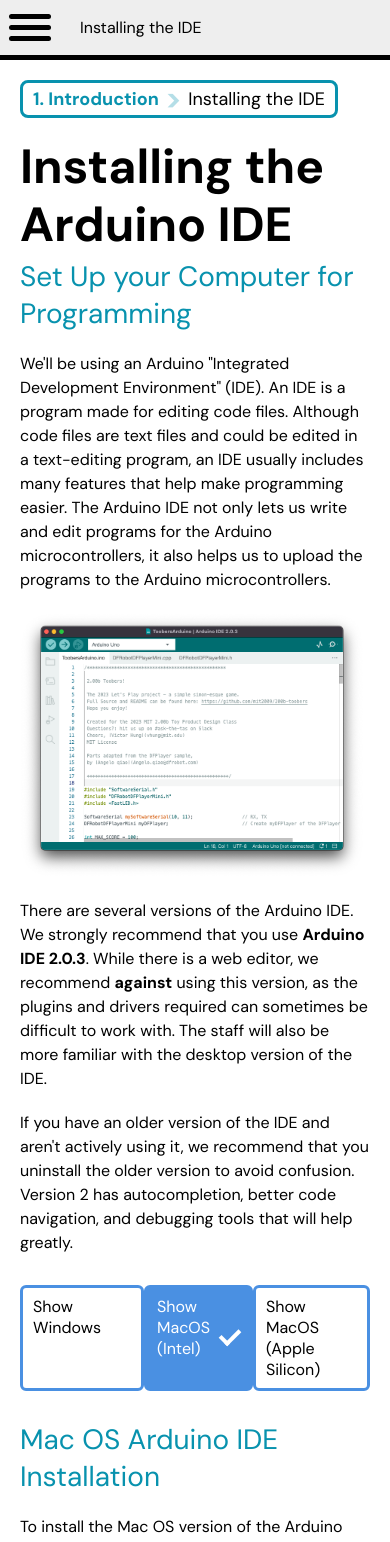
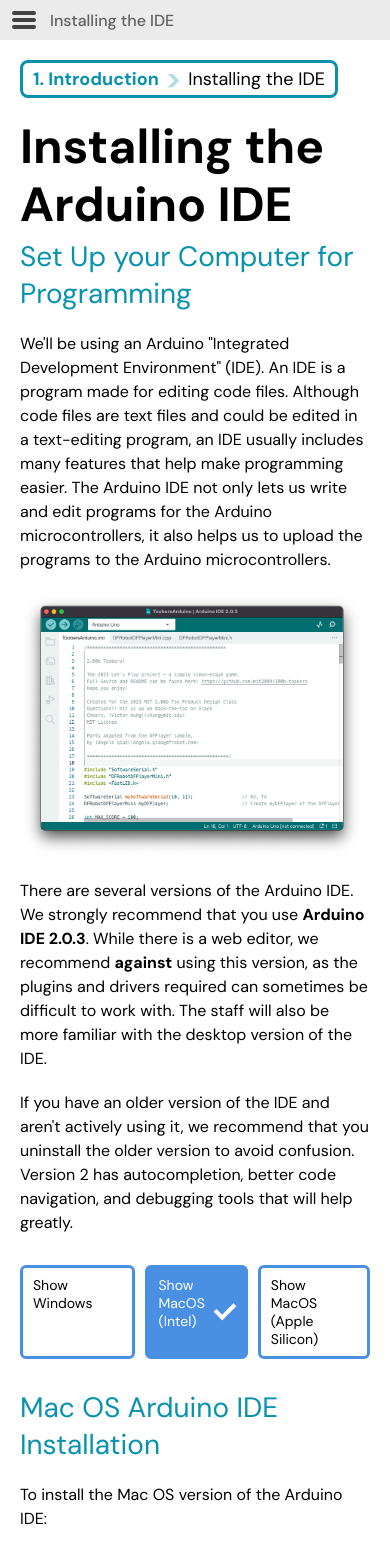
Before and after one commit to mit2009/200b-electronics-library, a Next.js app: page /toobers/intro/install in a window 390 px wide. Shown: the top 1542 px of the page. Built offline with nearby package versions, Linux system fonts and the light colour scheme.

Commit message:
feat: mobile updates

```diff
--- a/components/Sidebar/Sidebar.module.scss
+++ b/components/Sidebar/Sidebar.module.scss
@@ -182,7 +182,7 @@
 
 @media (max-width: variables.$media-max-width) {
   .sidebar {
-    --top-height: 60px;
+    --top-height: 40px;
     z-index: 100;
   }
 
@@ -191,12 +191,10 @@
     align-items: center;
     grid-column: 1 / 3;
 
-    gap: 20px;
+    gap: 10px;
 
     height: var(--top-height);
-    border-bottom: 5px solid black;
-
-    background-color: #eee;
+    background-color: var(--grey2);
   }
 
   .hamburgerContainer {
@@ -214,11 +212,11 @@
   .hamburger {
     --transition-duration: 150ms;
     --burger-slice-height: calc(var(--top-height) / 11);
-    --burger-width-percentage: 0.7;
+    --burger-width-percentage: 0.6;
     height: var(--burger-slice-height);
     width: calc(var(--top-height) * var(--burger-width-percentage));
 
-    margin: 0 calc(var(--top-height) * (1 - var(--burger-width-percentage)) / 2);
+    margin: 0 calc(var(--top-height) * (1 - var(--burger-width-percentage)) / 2 + 4px);
 
     position: relative;
     transition: height 1ms var(--transition-duration);
@@ -228,7 +226,8 @@
   .hamburger::before,
   .hamburger::after {
     border-radius: var(--top-height);
-    background-color: black;
+    background-color: var(--grey8);
+    transform-origin: center center;
   }
 
   .hamburger::before,
@@ -250,6 +249,12 @@
     top: 200%;
   }
 
+  .pageName {
+    font-size: 16px;
+    font-weight: 500;
+    color: var(--grey7);
+  }
+
   input[type='checkbox']:checked ~ .hamburger {
     height: 0;
 
@@ -259,11 +264,11 @@
       transition: top var(--transition-duration), transform var(--transition-duration) var(--transition-duration);
     }
     &::before {
-      transform: rotate(45deg);
+      transform: translate(0, -1px) rotate(45deg);
     }
 
     &::after {
-      transform: rotate(-45deg);
+      transform: translate(0, -1px) rotate(-45deg);
     }
   }
 
@@ -305,7 +310,7 @@
     }
 
     & + .navButton {
-      margin-left: 30px;
+      margin-left: 10px;
     }
   }
 
--- a/components/Sidebar/index.tsx
+++ b/components/Sidebar/index.tsx
@@ -337,7 +337,7 @@
             <div className={styles.hamburger} />
           </div>
         </label>
-        <div>{currentPageName}</div>
+        <div className={styles.pageName}>{currentPageName}</div>
       </div>
       <div className={cx(styles.sidebarContainer, { [styles.hidden]: !isOpen })}>
         <div className={styles.iconContainer}>
--- a/pages/toobers/intro/Toggle.module.scss
+++ b/pages/toobers/intro/Toggle.module.scss
@@ -4,7 +4,7 @@
   max-width: 800px;
   display: flex;
   justify-content: space-evenly;
-
+  gap: 10px;
   margin: 30px 0;
 }
 
@@ -34,3 +34,11 @@
     color: white;
   }
 }
+
+@media (max-width: 600px) {
+  .choices {
+    .choice {
+      font-size: 14px;
+    }
+  }
+}
--- a/pages/toobers/intro/components-inside.tsx
+++ b/pages/toobers/intro/components-inside.tsx
@@ -37,8 +37,9 @@
       </video>
       <p>
         The Toobers toy is made up of several components and sub-units (we'll call them modules.) It might look like a
-        lot, but don't fret. We won't be building each one from scratch (which is often the case with product design as
-        well - we try to <strong>source</strong> the correct parts so we don't end up reinventing the wheel.)
+        lot, but don't fret. We'll explain each part and we <strong>won't</strong> be building each one from scratch
+        (which is often the case with product design as well - we try to <strong>source</strong> the correct parts so we
+        don't end up reinventing the wheel.)
       </p>
       <GuideImage src={'/images/toobers/exploded-diagram.jpg'} alt={'Exploded View'} size={'LARGE'} />
       <h3>Top & Bottom Housing</h3>
--- a/styles/globals.scss
+++ b/styles/globals.scss
@@ -285,6 +285,7 @@
   .chapter {
     color: var(--section-color);
     font-weight: bold;
+    white-space: nowrap;
   }
 
   .page {
```
